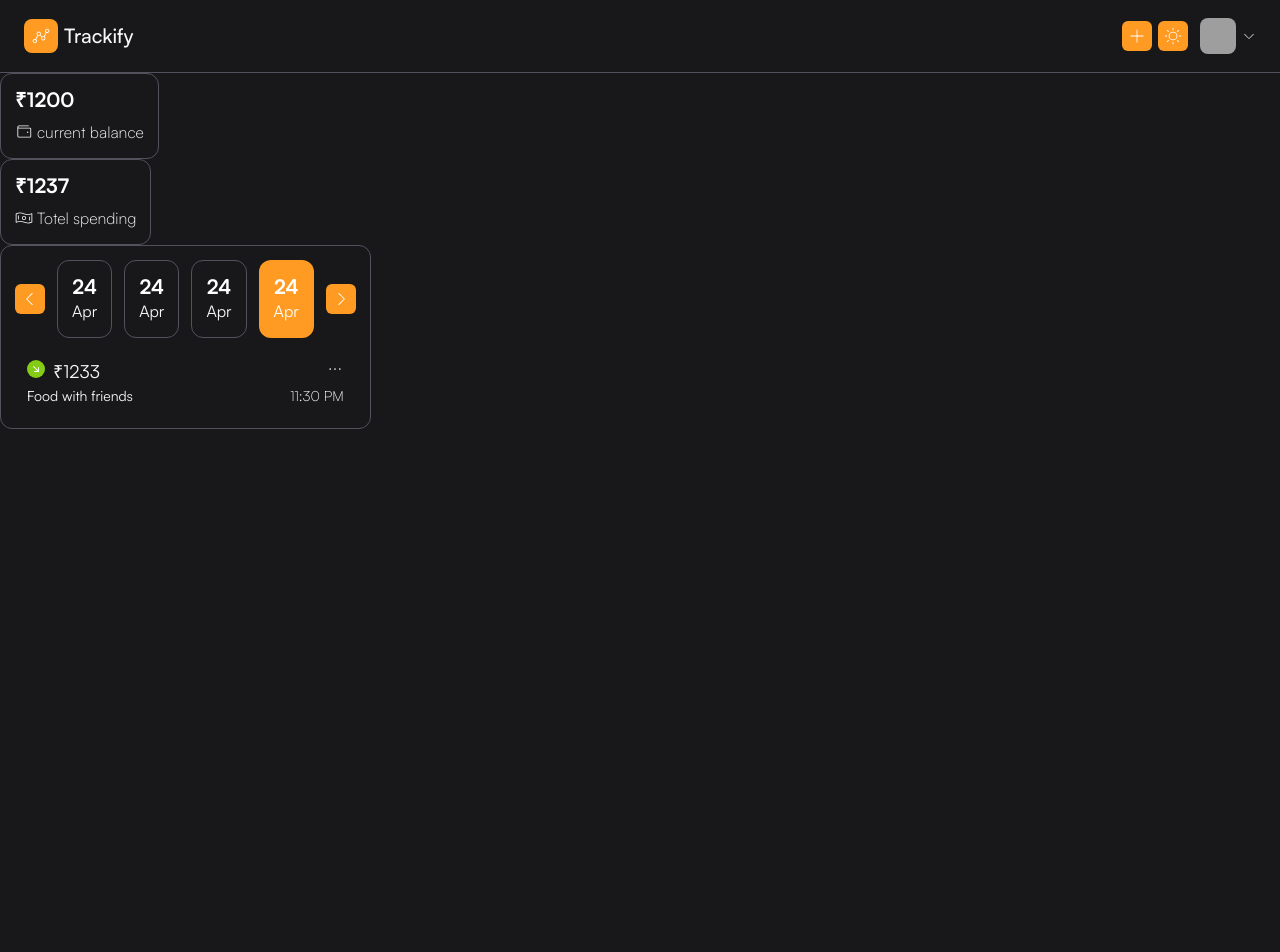
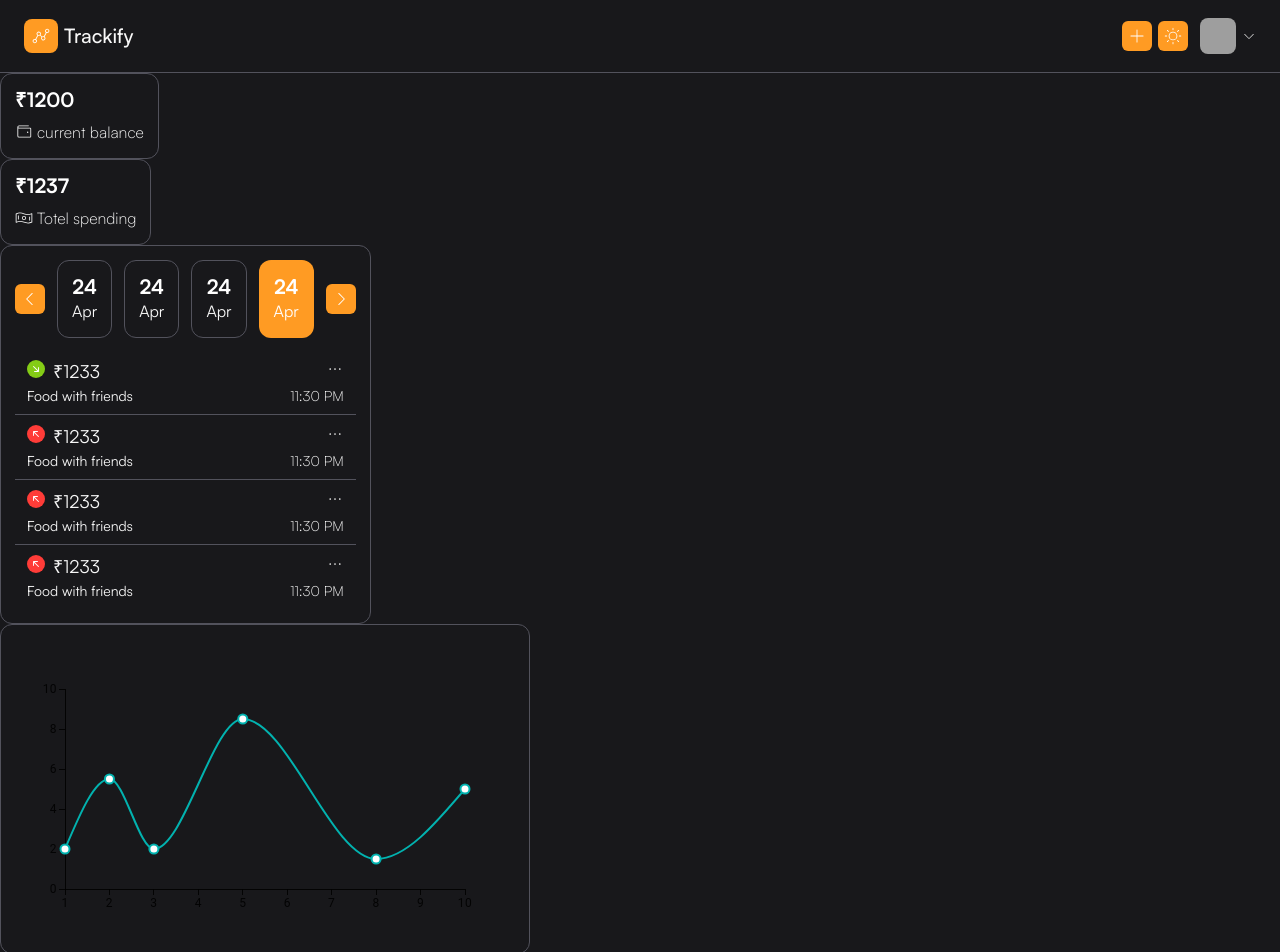
Before and after one commit to tejasva-087/TrackifyFrontend, a React (Vite) app: page / in a window 1280 px wide. Before the commit the page ends 800 px from the top, so only its background shows below. Built offline with nearby package versions, Linux system fonts and the light colour scheme; grey boxes are pictures that could not be loaded.

Commit message:
Backing up

```diff
--- a/package.json
+++ b/package.json
@@ -10,6 +10,9 @@
     "preview": "vite preview"
   },
   "dependencies": {
+    "@emotion/react": "^11.14.0",
+    "@emotion/styled": "^11.14.0",
+    "@mui/material": "^7.0.1",
     "@phosphor-icons/react": "^2.1.7",
     "react": "^19.0.0",
     "react-dom": "^19.0.0"
--- a/src/App.jsx
+++ b/src/App.jsx
@@ -3,6 +3,7 @@ import Box from "./components/ui/Box";
 import Button from "./components/ui/Button";
 import Dates from "./components/ui/DateBox";
 import StatsBox from "./components/ui/StatBox";
+import LineGraph from "./components/ui/LineGraph";
 
 import {
   Wallet,
@@ -41,10 +42,13 @@ function App() {
         </div>
         <div className="transaction-box-container width-full">
           <TransactionBox type="incomming" />
-          {/* <TransactionBox type="outgoing" />
           <TransactionBox type="outgoing" />
-          <TransactionBox type="outgoing" /> */}
+          <TransactionBox type="outgoing" />
+          <TransactionBox type="outgoing" />
         </div>
+      </Box>
+      <Box>
+        <LineGraph />
       </Box>
     </>
   );
--- /dev/null
+++ b/src/components/ui/LineGraph.jsx
@@ -0,0 +1,17 @@
+import * as React from "react";
+import { LineChart } from "@mui/x-charts/LineChart";
+
+export default function LineGraph() {
+  return (
+    <LineChart
+      xAxis={[{ data: [1, 2, 3, 5, 8, 10] }]}
+      series={[
+        {
+          data: [2, 5.5, 2, 8.5, 1.5, 5],
+        },
+      ]}
+      width={500}
+      height={300}
+    />
+  );
+}
--- a/src/components/ui/TransactionBox.jsx
+++ b/src/components/ui/TransactionBox.jsx
@@ -1,25 +1,29 @@
 import VisualIcons from "./VisualIcons";
 import Button from "./Button";
-import { DotsThree, Gear, SignOut } from "@phosphor-icons/react";
+import { DotsThree, PencilSimple, Trash } from "@phosphor-icons/react";
 
 function TransactionBox({ type }) {
   return (
     <div className="transaction-box width-full">
       <VisualIcons type={type} />
+
       <p className="text-primary">₹1233</p>
+
       <div className="transaction-box-menu--btn">
         <DotsThree className="icon--big" />
+
         <menu className="transaction-box-menu flex-center flex-column gap--sml">
           <Button color="normal" className="btn--normal--combined width-full">
-            <Gear className="icon--big" weight="light" />
-            <p className="text-secondary">settings</p>
+            <PencilSimple className="icon--big" weight="light" />
+            <p className="text-secondary">Edit</p>
           </Button>
           <Button color="normal" className="btn--normal--combined width-full">
-            <SignOut className="icon--big" weight="light" />
-            <p className="text-secondary">Log out</p>
+            <Trash className="icon--big" weight="light" />
+            <p className="text-secondary">Delete</p>
           </Button>
         </menu>
       </div>
+
       <p className="transaction-box-description text-tertiary">
         Food with friends
       </p>
--- a/src/styles/components/_transactionBox.scss
+++ b/src/styles/components/_transactionBox.scss
@@ -18,10 +18,12 @@
     top: 60%;
     right: 0;
     width: 15vw;
-    padding: 0.6rem;
+    padding: 0.8rem;
     border-radius: 0.8rem;
     border: solid 0.1rem var(--color-white-tertiary);
     background-color: var(--color-white-primary);
+    transition: all 0.3s;
+    z-index: 999;
 
     visibility: hidden;
     pointer-events: none;
@@ -32,8 +34,7 @@
       cursor: pointer;
       position: relative;
 
-      &:hover,
-      &:active {
+      &:hover {
         & > .transaction-box-menu {
           visibility: visible;
           pointer-events: all;
```
Also changed, not shown: 1 other file (tests, documents, lock files or other folders).
